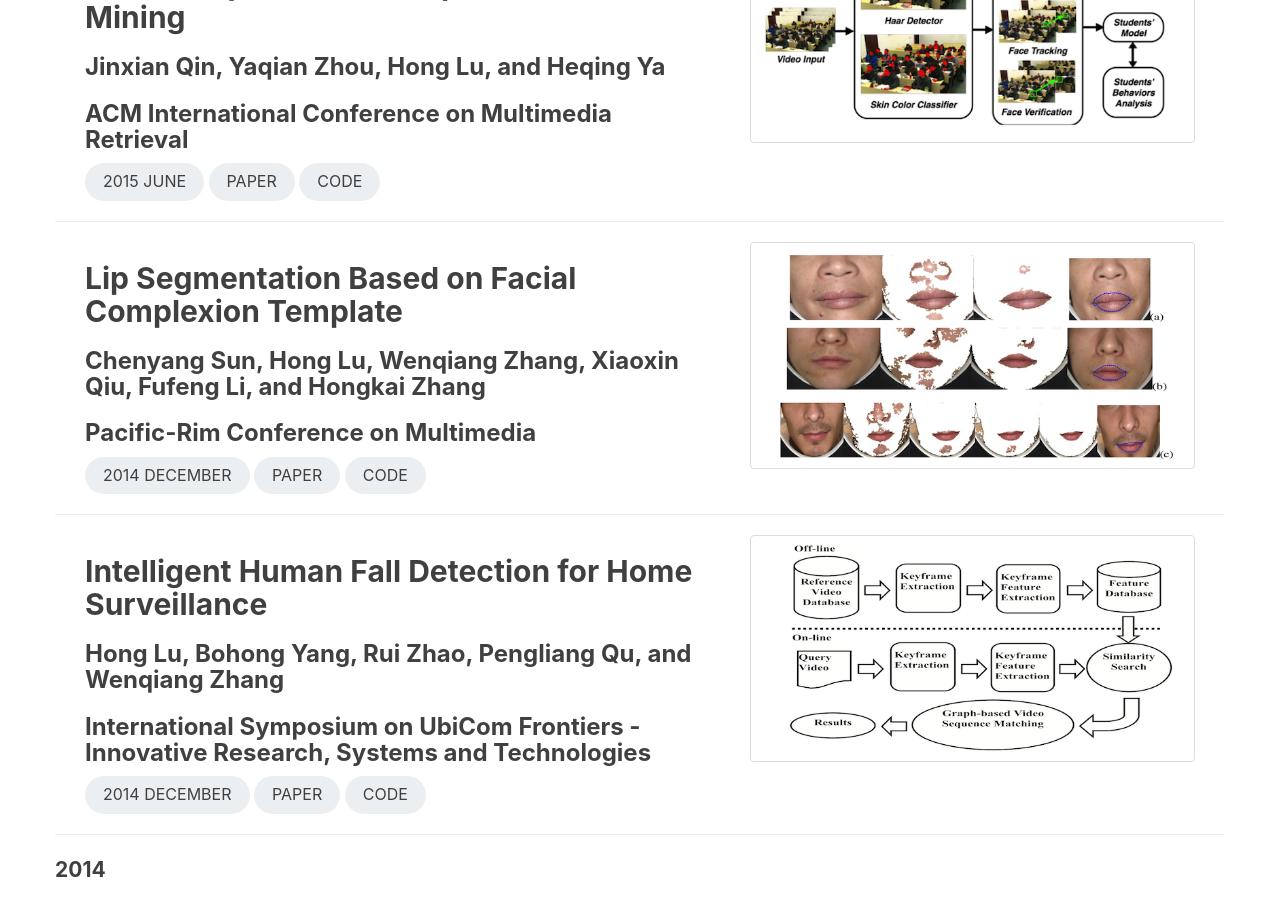
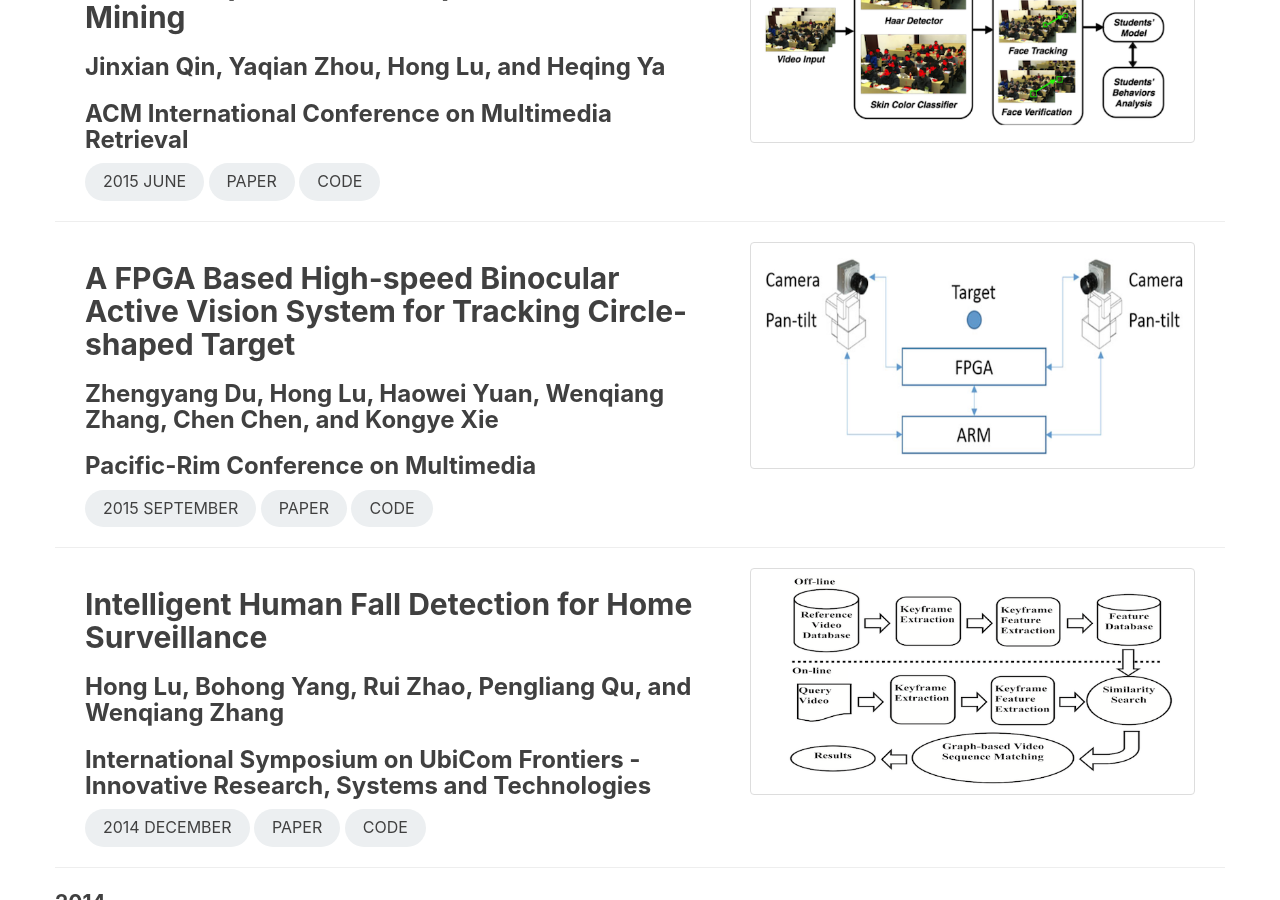
Before and after one commit to lunatics123/lunatics123.github.io, a Jekyll site: the page built from publications.html, in a window 1280 px wide and 900 px high, scrolled down 603 px. Built offline with Jekyll 4.4.1, drawn with Linux system fonts in a browser that asks for light colours; comment, search, counter and statistics services are not loaded.

```diff
--- a/publications.html
+++ b/publications.html
@@ -30,15 +30,15 @@
 <section>
     <div class="container">
         <div class="col-lg-7">
-            <h2>Lip Segmentation Based on Facial Complexion Template</h2>
-            <h3>Chenyang Sun, Hong Lu, Wenqiang Zhang, Xiaoxin Qiu, Fufeng Li, and Hongkai Zhang</h3>
+            <h2>A FPGA Based High-speed Binocular Active Vision System for Tracking Circle-shaped Target</h2>
+            <h3>Zhengyang Du, Hong Lu, Haowei Yuan, Wenqiang Zhang, Chen Chen, and Kongye Xie</h3>
             <h3>Pacific-Rim Conference on Multimedia</h3>
-            <div class="post-tag round-xl">2014 December</div>
-            <a class="post-tag round-xl" href="https://link.springer.com/chapter/10.1007/978-3-319-13168-9_20">Paper</a>
+            <div class="post-tag round-xl">2015 September</div>
+            <a class="post-tag round-xl" href="https://link.springer.com/chapter/10.1007/978-3-319-24075-6_35">Paper</a>
             <a class="post-tag round-xl">Code</a>
         </div>
         <div class="col-lg-5">
-            <img class="img-thumbnail" src="/img/papers/sun2014lip.png">
+            <img class="img-thumbnail" src="/img/papers/du2015fpga.png">
         </div>
     </div>
 </section>
@@ -140,8 +140,8 @@
     <div class="container">
         <div class="col-lg-7">
             <h3>An Adaptive Query Prototype Modeling Method for Image Search Reranking</h3>
-            <h4>Hong Lu, Guobao Jiang, Bohong Yang, and Xiangyang Xue</h4>
-            <h4>IEEE International Conference on Computer Vision Workshop</h4>
+            <h3>Hong Lu, Guobao Jiang, Bohong Yang, and Xiangyang Xue</h3>
+            <h3>IEEE International Conference on Computer Vision Workshop</h3>
             <div class="post-tag round-xl">2013 December</div>
             <a class="post-tag round-xl"
                href="https://www.cv-foundation.org/openaccess/content_iccv_workshops_2013/W10/html/Lu_An_Adaptive_Query_2013_ICCV_paper.html">Paper</a>
```
Also changed, not shown: img/papers/du2015fpga.png (added).
